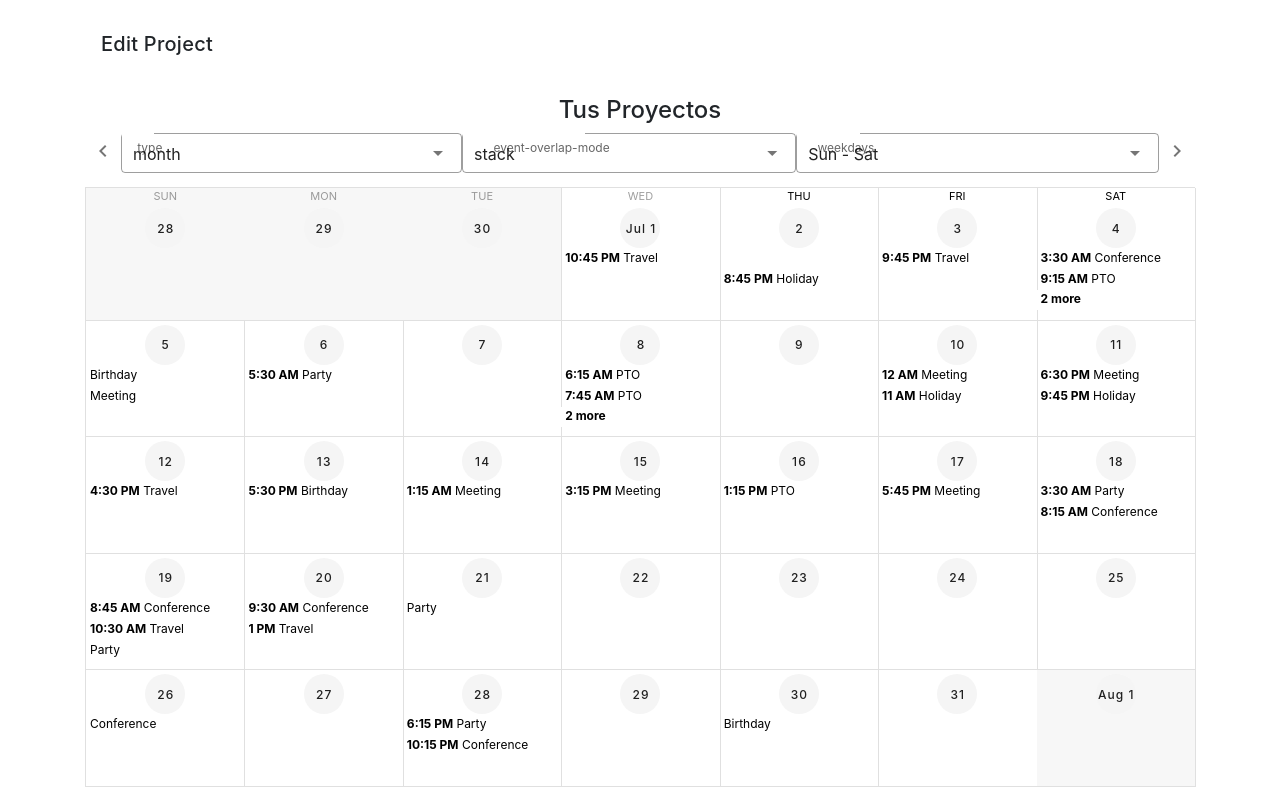
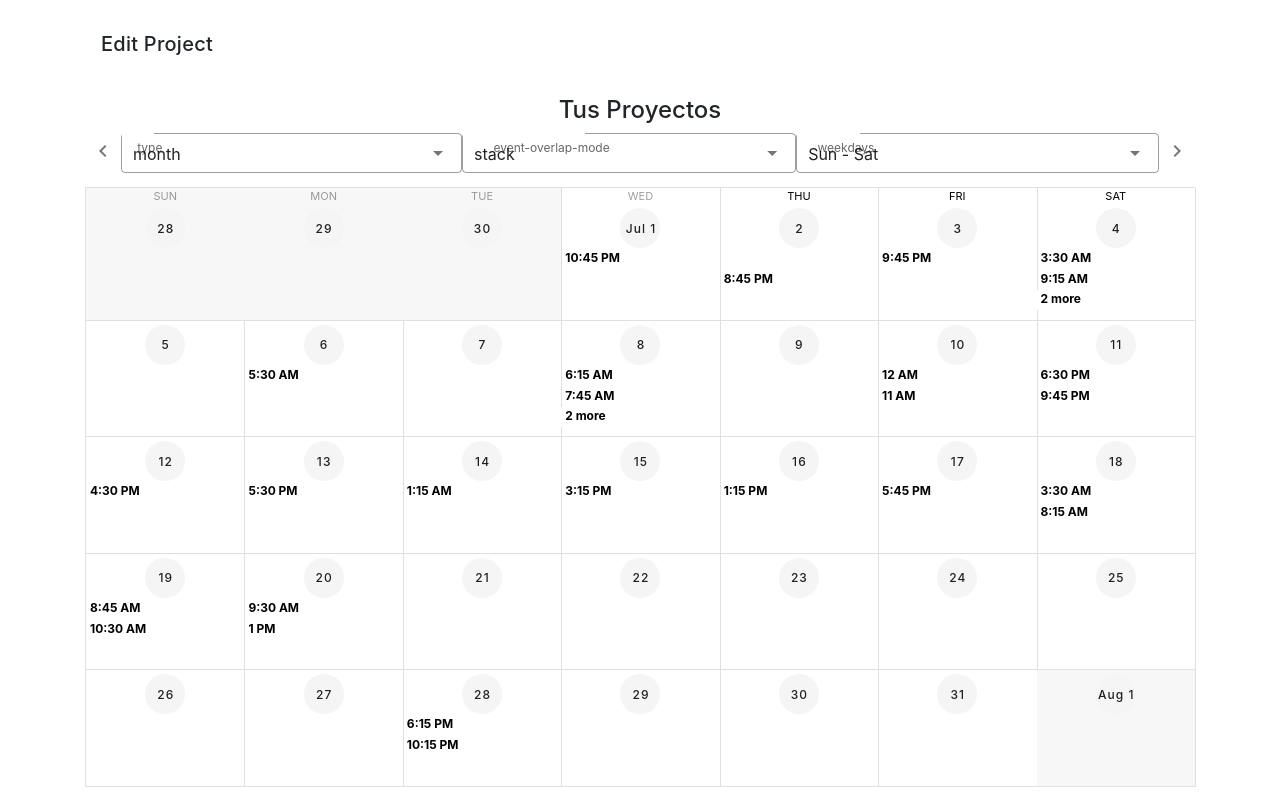
Before and after one commit to NivraLeak/IdeoGo_WebApp, a Vue app: page /EditProject in a window 1280 px wide. Shown: the top 800 px of the page. Built offline with nearby package versions, Linux system fonts and the light colour scheme; a web font is replaced by a local one.

Commit message:
Elimnando names

```diff
--- a/src/components/EditProject.vue
+++ b/src/components/EditProject.vue
@@ -182,11 +182,7 @@
                     'Task 3',
                     'Task 4',
                     'Task 5',
-                    'Task 1',
-                    'Task 2',
-                    'Task 3',
-                    'Task 4',
-                    'Task 5',
+
                 ],
                 model: ['Carrots'],
                 type: 'month',
@@ -203,7 +199,7 @@
                 value: '',
                 events: [],
                 colors: ['blue', 'indigo', 'deep-purple', 'cyan', 'green', 'orange', 'grey darken-1'],
-                names: ['Meeting', 'Holiday', 'PTO', 'Travel', 'Event', 'Birthday', 'Conference', 'Party'],
+                names: ['', '', '', '', '', '', '', ''],
                 itemCollaborator: [
                     { icon: true, title: 'Jason Oner', avatar: 'https://cdn.vuetifyjs.com/images/lists/1.jpg' },
                     { title: 'Travis Howard', avatar: 'https://cdn.vuetifyjs.com/images/lists/2.jpg' },
```
